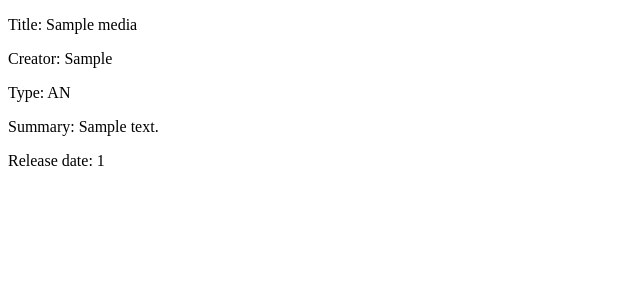
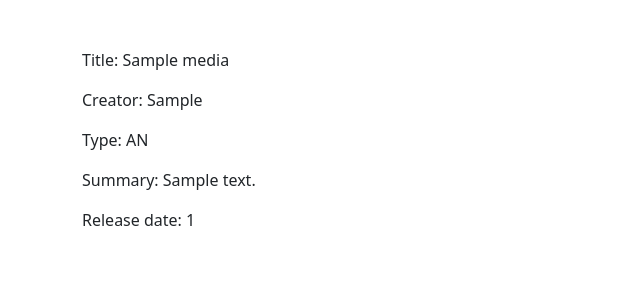
Before and after one commit to Paulo0332/MediaTracker, a Django app: template backend/media/templates/media/media_detail.html in a window 1280 px wide. Shown: the top 300 px of the page, without its empty margins (0-640 px from the left). Run offline with Django 5.2, Linux system fonts and the light colour scheme; the template is opened without the code that fills it: values that come from a table or form of the project are taken from there, others are empty; tables that the repository leaves empty hold one stand-in row (values such as "Sample post").

Commit message:
chore(templates): integrate Bootstrap 5 CDN and setup main container

```diff
--- a/backend/templates/base.html
+++ b/backend/templates/base.html
@@ -3,11 +3,16 @@
 <head>
     <meta charset="UTF-8">
     <meta name="viewport" content="width=device-width, initial-scale=1.0">
+    <link href="https://cdn.jsdelivr.net/npm/bootstrap@5.3.8/dist/css/bootstrap.min.css" rel="stylesheet" integrity="sha384-sRIl4kxILFvY47J16cr9ZwB07vP4J8+LH7qKQnuqkuIAvNWLzeN8tE5YBujZqJLB" crossorigin="anonymous">
     <title>{% block site_title %}MediaTracker{% endblock site_title%} </title>
 </head>
 <body>
-    {% block content %}
+    <main class="container mt-5">
 
-    {% endblock content %}
+        {% block content %}
+
+        {% endblock content %}
+    </main>
+    <script src="https://cdn.jsdelivr.net/npm/bootstrap@5.3.8/dist/js/bootstrap.bundle.min.js" integrity="sha384-FKyoEForCGlyvwx9Hj09JcYn3nv7wiPVlz7YYwJrWVcXK/BmnVDxM+D2scQbITxI" crossorigin="anonymous"></script>
 </body>
 </html>
```
